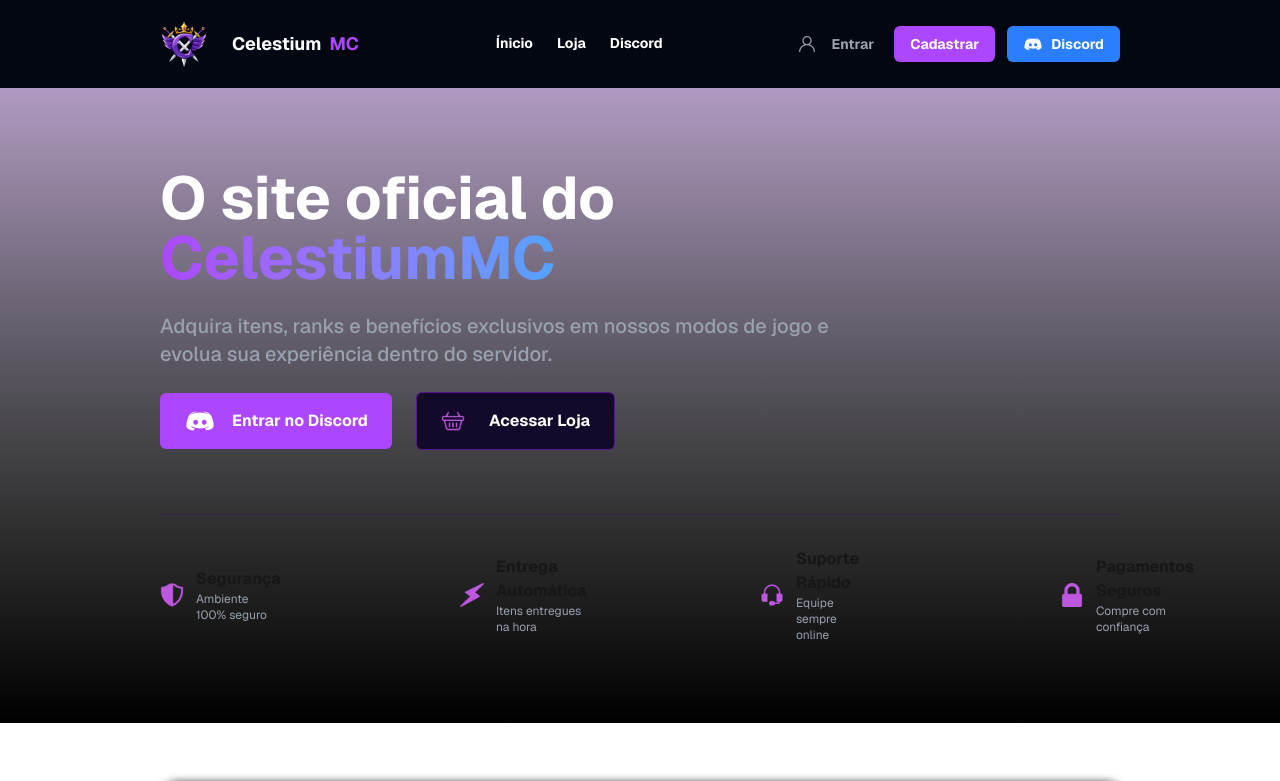
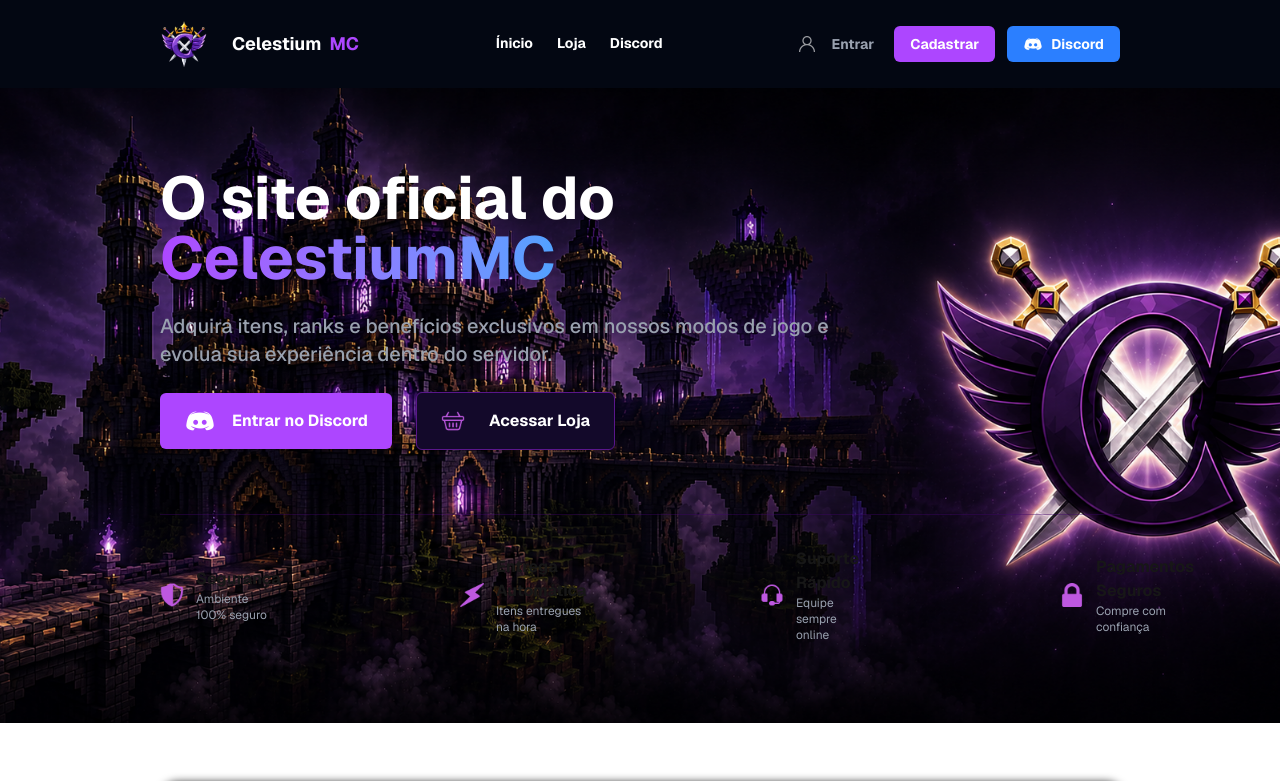
Before and after one commit to Rafael-Wener/Front-end-Celestium, a Next.js app: page /celestium in a window 1280 px wide. Shown: the top 781 px of the page. Built offline with nearby package versions, Linux system fonts and the light colour scheme.

Commit message:
foto add

```diff
--- a/app/celestium/Header.tsx
+++ b/app/celestium/Header.tsx
@@ -3,7 +3,7 @@ import Link from "next/link";
 export default function HeaderCelestium() {
   return (
     // TELA BACKGROUND
-    <div className="w-full flex items-start px-40 bg-gradient-to-b from-purple-950/40 to-black p-20">
+    <div className="w-full flex items-start px-40 bg-linear-to-b from-purple-950/40 to-black bg-[url('/bg-loja.png')] bg-cover bg-center p-20">
 
       {/* TELA HOME WRAPPER */}
       <div className=" flex flex-col items-start justify-center">
--- a/app/celestium/loja/Header.tsx
+++ b/app/celestium/loja/Header.tsx
@@ -43,6 +43,7 @@ export default function HeaderLojaCelestium() {
                         </button>
                     </Link>
                 </div>
+
             </div>
         </div>
     );
```
Also changed, not shown: public/bg-loja.png (added).
